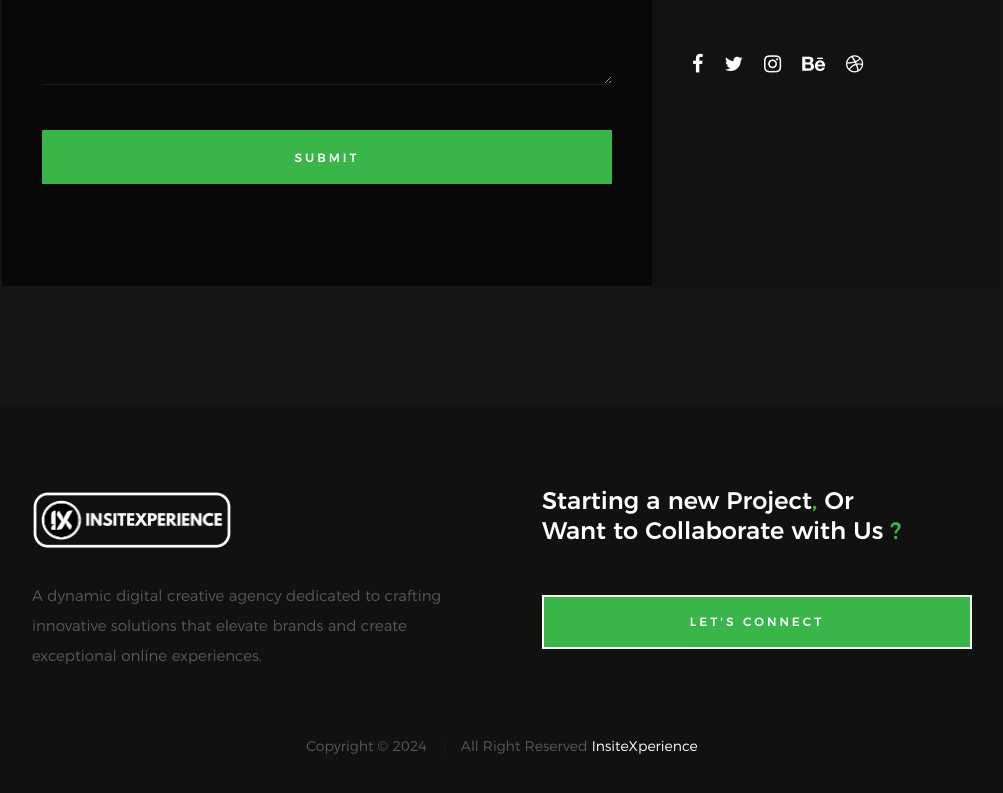
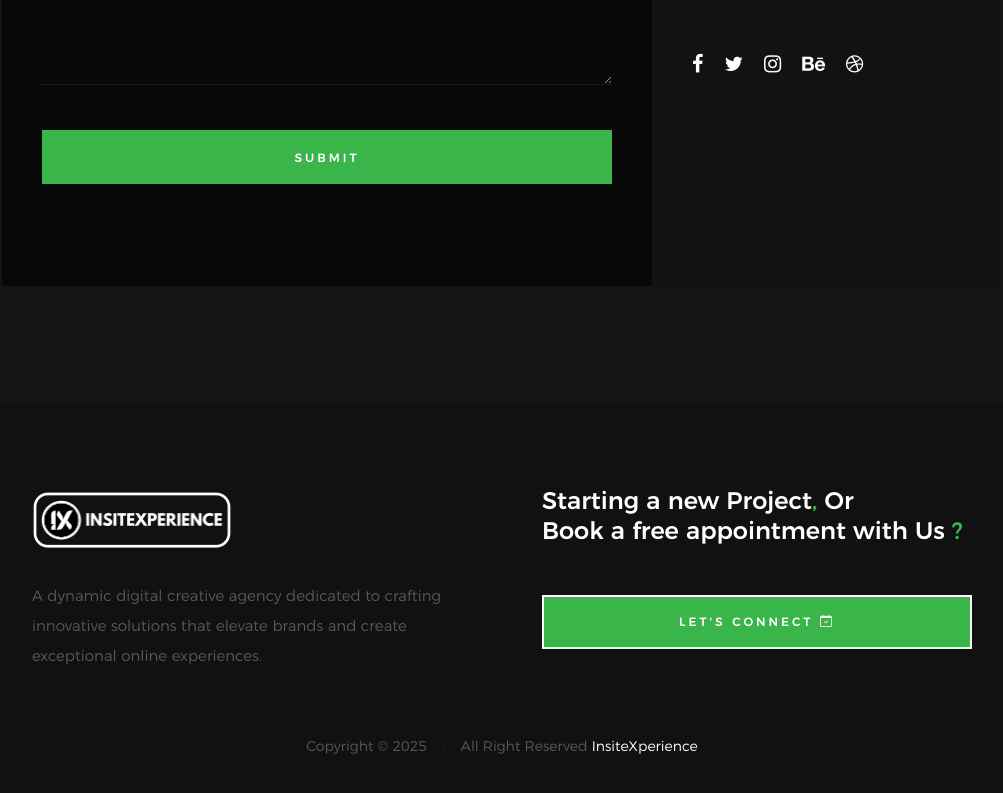
Before and after one commit to Jyotirmay-ai/Agency-2.0, a plain HTML site: page index.html in a window 1280 px wide. Shown: the part 5254-6047 px from the top of the page, without its empty margins (138-1141 px from the left). Drawn offline with Linux system fonts and the light colour scheme; a script that the page names is missing; files whose address does not match are found by name.

Commit message:
Update index.html

```diff
--- a/index.html
+++ b/index.html
@@ -69,7 +69,7 @@
                     <li><a class="smoothscroll"  href="#works" title="works">Works</a></li>
                     <li><a class="smoothscroll"  href="#clients" title="clients">Clients</a></li>
                     <li><a class="smoothscroll"  href="#contact" title="contact">Contact</a></li>
-                    <li><a target="_blank" href="LatestProject.html" title="contact">Portfolio</a></li>
+                    <li><a target="_blank" href="latestProject.html" title="contact">Portfolio</a></li>
                 </ul>
 
                 <!-- <p>Perspiciatis hic praesentium nesciunt. Et neque a dolorum <a href='#0'>voluptatem</a> porro iusto sequi veritatis libero enim. Iusto id suscipit veritatis neque reprehenderit.</p> -->
@@ -134,12 +134,16 @@
                     <a href="#contact" class="smoothscroll btn btn--stroke">
                         Start a Project
                     </a>
-                    <a href="LatestProject.html" class="smoothscroll btn btn--stroke">
+                    <a  href="latestProject.html" class=" btn btn--stroke">
                         Latest Projects
                     </a>
+
+
                     <!-- <a href="#about" class="smoothscroll btn btn--stroke">
                         More About Us
                     </a> -->
+
+
 
                 </div>
 
@@ -267,6 +271,14 @@
                     <p> We craft intuitive and visually engaging designs that provide seamless user experiences
                         across web and mobile platforms. We focus on user-centered design to ensure every interaction
                         is smooth, efficient, and impactful.
+
+                        <li>A parent list item.
+                            <ul>
+                                <li>one</li>
+                                <li>two</li>
+                                <li>three</li>
+                            </ul>
+                        </li>
                     </p>
                 </div>
             </div> -->
@@ -768,8 +780,8 @@
                 A dynamic digital creative agency dedicated to crafting innovative solutions that elevate brands and create exceptional online experiences.
             </div>
             <div class="col-six tab-full right footer-subscribe">
-                <h3 class="text-ff  ">Starting a new Project<span class=" text-sf ">,</span> Or <br> Want to Collaborate with Us <span class=" text-sf  ">?</span></h3>
-                <a class="btn btn--primary full-width btnns" href="#0">Let's Connect</a>
+                <h3 class="text-ff  ">Starting a new Project<span class=" text-sf ">,</span> Or <br> Book a free appointment with Us <span class=" text-sf  ">?</span></h3>
+                <a target="_blank" class="btn btn--primary full-width btnns" href="https://calendar.app.google/nQkGut5jRebg7so38">Let's Connect <i class="bi bi-calendar-check"></i></a>
                 <!-- <p class="text-ff  "> Starting a new Project, or <br> Want to Collaborate with Us</p> -->
                 <!-- <div class="subscribe-form">
                     <form id="mc-form" class="group" novalidate="true">
@@ -784,7 +796,7 @@
         <div class="row footer-bottom">
             <div class="col-twelve">
                 <div class="copyright">
-                    <span>Copyright © 2024  </span>
+                    <span>Copyright © 2025  </span>
 
                     <span> All Right Reserved  <a target="_blank" href="https://mail.google.com/mail/u/0/?fs=1&to=insitexperience.official@gmail.com&su=SUBJECT&body=BODY&tf=cm"> InsiteXperience </a></span>
                 </div>
```
